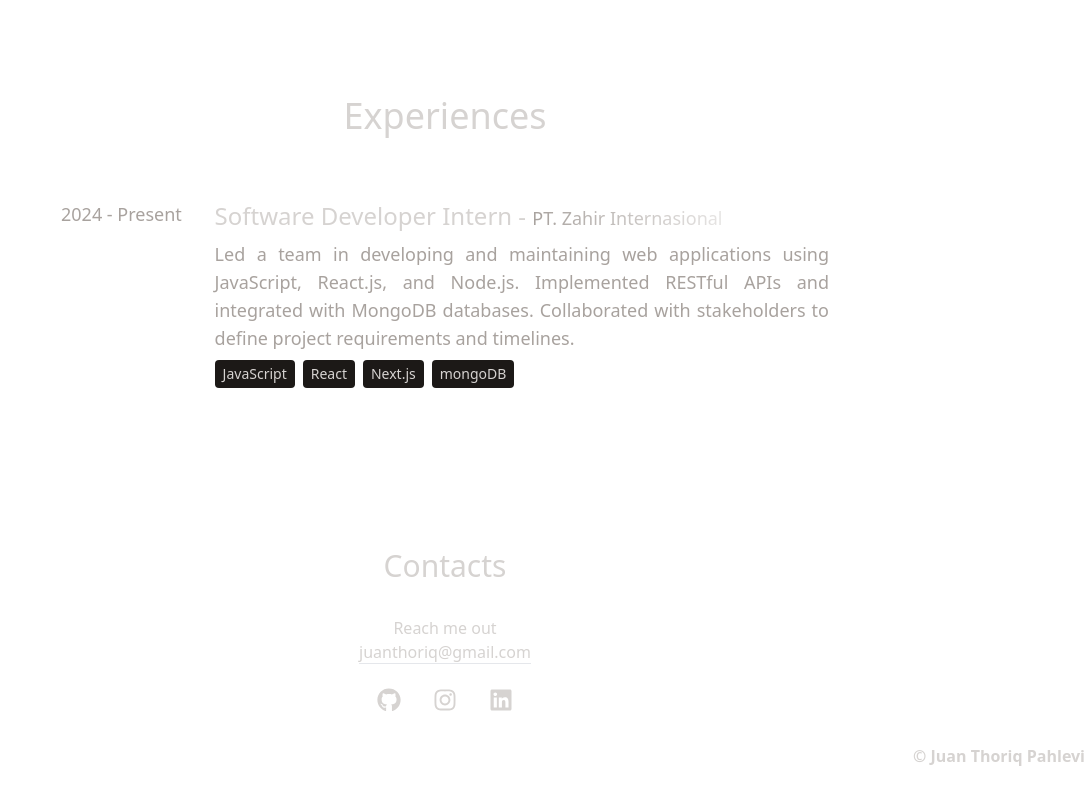
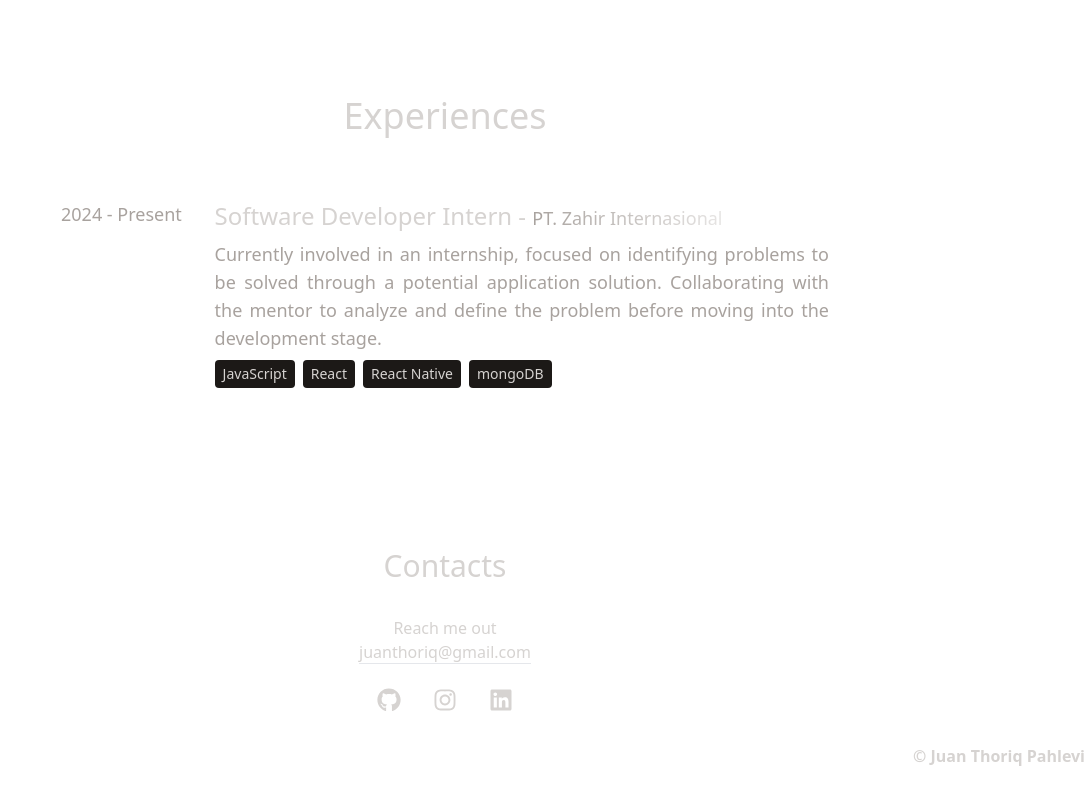
Before and after one commit to JuanThoriq/juanthoriq-portofolio, a React (Vite) app: page / in a window 1280 px wide. Shown: the part 2410-3210 px from the top of the page, without its empty margins (195-1280 px from the left). Built offline with nearby package versions, Linux system fonts and the light colour scheme.

Commit message:
Change description of first experience

```diff
--- a/src/constants/index.jsx
+++ b/src/constants/index.jsx
@@ -61,8 +61,8 @@ export const EXPERIENCES = [
     year: "2024 - Present",
     role: "Software Developer Intern",
     company: "PT. Zahir Internasional",
-    description: `Led a team in developing and maintaining web applications using JavaScript, React.js, and Node.js. Implemented RESTful APIs and integrated with MongoDB databases. Collaborated with stakeholders to define project requirements and timelines.`,
-    technologies: ["JavaScript", "React", "Next.js", "mongoDB"],
+    description: `Currently involved in an internship, focused on identifying problems to be solved through a potential application solution. Collaborating with the mentor to analyze and define the problem before moving into the development stage.`,
+    technologies: ["JavaScript", "React", "React Native", "mongoDB"],
   },
   // {
   //   year: "2022 - 2023",
```
